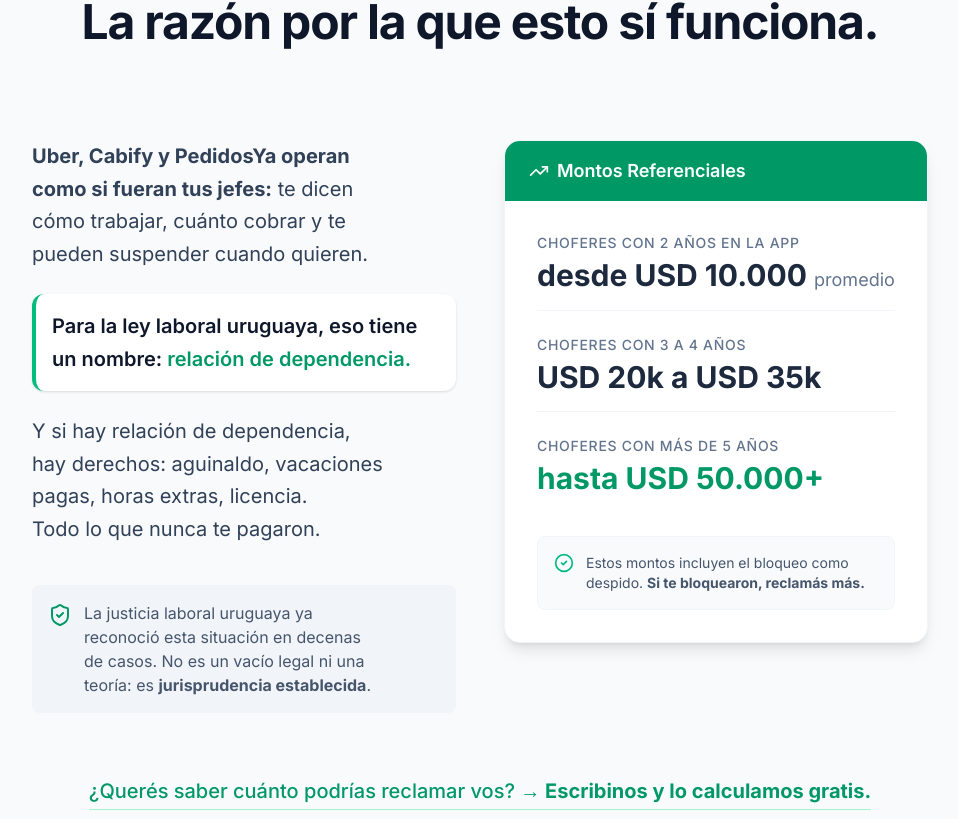
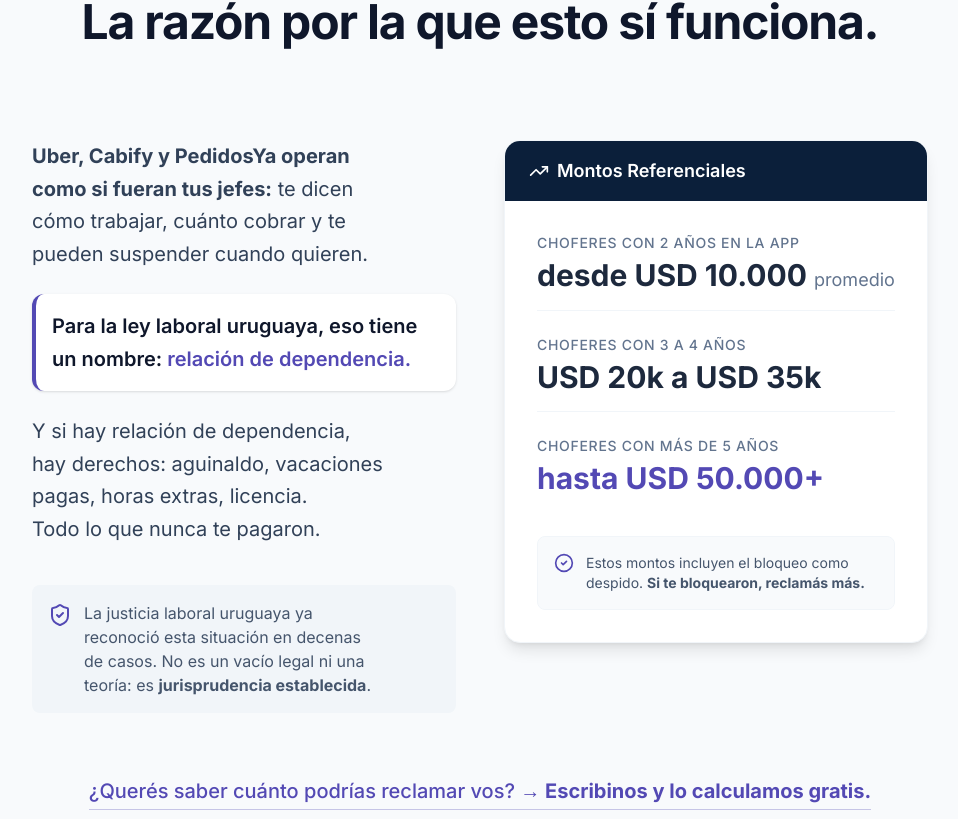
Before and after one commit to Crauseo26/laborait, a Next.js app: page / in a window 1280 px wide. Shown: the part 1541-2360 px from the top of the page, without its empty margins (160-1118 px from the left). Built offline with nearby package versions, Linux system fonts and the light colour scheme.

Commit message:
fix: purge all green visual accents to brand palette — only WhatsApp CTA remains green

```diff
--- a/src/components/sections/FAQSection.tsx
+++ b/src/components/sections/FAQSection.tsx
@@ -47,7 +47,7 @@ export function FAQSection() {
             </h3>
             <Link
               href="https://wa.me/message/XXXX"
-              className="group inline-flex items-center text-lg md:text-xl font-bold text-white transition duration-300 bg-emerald-600 hover:bg-emerald-700 px-6 md:px-8 py-4 rounded-xl shadow-md hover:shadow-lg text-center leading-snug"
+              className="group inline-flex items-center text-lg md:text-xl font-bold text-white transition duration-300 bg-primary-900 hover:bg-primary-800 px-6 md:px-8 py-4 rounded-xl shadow-md hover:shadow-lg text-center leading-snug"
             >
               → Escribinos por WhatsApp — sin formularios, sin turnos, sin compromiso.
             </Link>
--- a/src/components/sections/LegalArgumentSection.tsx
+++ b/src/components/sections/LegalArgumentSection.tsx
@@ -19,9 +19,9 @@ export function LegalArgumentSection() {
               <p>
                 <strong>Uber, Cabify y PedidosYa operan como si fueran tus jefes:</strong> te dicen cómo trabajar, cuánto cobrar y te pueden suspender cuando quieren.
               </p>
-              <div className="bg-white p-4 rounded-xl border-l-4 border-emerald-500 shadow-sm">
+              <div className="bg-white p-4 rounded-xl border-l-4 border-primary-800 shadow-sm">
                 <p className="font-semibold text-slate-900">
-                  Para la ley laboral uruguaya, eso tiene un nombre: <span className="text-emerald-600">relación de dependencia.</span>
+                  Para la ley laboral uruguaya, eso tiene un nombre: <span className="text-primary-800">relación de dependencia.</span>
                 </p>
               </div>
               <p>
@@ -29,7 +29,7 @@ export function LegalArgumentSection() {
               </p>
 
               <div className="flex items-start space-x-3 text-sm md:text-base bg-slate-100 p-4 rounded-lg mt-4 text-slate-600">
-                <svg className="w-6 h-6 text-emerald-600 flex-shrink-0 mt-0.5" xmlns="http://www.w3.org/2000/svg" width="24" height="24" viewBox="0 0 24 24" fill="none" stroke="currentColor" strokeWidth="2" strokeLinecap="round" strokeLinejoin="round"><path d="M20 13c0 5-3.5 7.5-7.66 8.95a1 1 0 0 1-.67-.01C7.5 20.5 4 18 4 13V6a1 1 0 0 1 1-1c2 0 4.5-1.2 6.24-2.72a1.17 1.17 0 0 1 1.52 0C14.51 3.81 17 5 19 5a1 1 0 0 1 1 1z"/><path d="m9 12 2 2 4-4"/></svg>
+                <svg className="w-6 h-6 text-primary-800 flex-shrink-0 mt-0.5" xmlns="http://www.w3.org/2000/svg" width="24" height="24" viewBox="0 0 24 24" fill="none" stroke="currentColor" strokeWidth="2" strokeLinecap="round" strokeLinejoin="round"><path d="M20 13c0 5-3.5 7.5-7.66 8.95a1 1 0 0 1-.67-.01C7.5 20.5 4 18 4 13V6a1 1 0 0 1 1-1c2 0 4.5-1.2 6.24-2.72a1.17 1.17 0 0 1 1.52 0C14.51 3.81 17 5 19 5a1 1 0 0 1 1 1z"/><path d="m9 12 2 2 4-4"/></svg>
                 <p>
                   La justicia laboral uruguaya ya reconoció esta situación en decenas de casos. No es un vacío legal ni una teoría: es <strong>jurisprudencia establecida</strong>.
                 </p>
@@ -38,7 +38,7 @@ export function LegalArgumentSection() {
 
             {/* Right Column: Amounts */}
             <div className="flex flex-col w-full bg-white rounded-2xl shadow-lg border border-slate-100 overflow-hidden transform transition duration-500 hover:shadow-xl">
-              <div className="bg-emerald-600 px-6 py-4 flex items-center justify-between text-white">
+              <div className="bg-primary-900 px-6 py-4 flex items-center justify-between text-white">
                 <h3 className="font-semibold text-lg flex items-center gap-2">
                   <svg className="w-5 h-5" xmlns="http://www.w3.org/2000/svg" width="24" height="24" viewBox="0 0 24 24" fill="none" stroke="currentColor" strokeWidth="2" strokeLinecap="round" strokeLinejoin="round"><polyline points="22 7 13.5 15.5 8.5 10.5 2 17"/><polyline points="16 7 22 7 22 13"/></svg>
                   Montos Referenciales
@@ -59,11 +59,11 @@ export function LegalArgumentSection() {
 
                 <div className="flex flex-col pb-2">
                   <span className="text-sm font-medium text-slate-500 uppercase tracking-wider mb-1">Choferes con más de 5 años</span>
-                  <span className="text-2xl md:text-3xl font-bold text-emerald-600">hasta USD 50.000+</span>
+                  <span className="text-2xl md:text-3xl font-bold text-primary-800">hasta USD 50.000+</span>
                 </div>
 
                 <div className="bg-slate-50 p-4 rounded-lg text-sm text-slate-600 border border-slate-100 flex items-start gap-3 mt-2">
-                  <svg className="w-5 h-5 text-emerald-500 flex-shrink-0" xmlns="http://www.w3.org/2000/svg" width="24" height="24" viewBox="0 0 24 24" fill="none" stroke="currentColor" strokeWidth="2" strokeLinecap="round" strokeLinejoin="round"><circle cx="12" cy="12" r="10"/><path d="m9 12 2 2 4-4"/></svg>
+                  <svg className="w-5 h-5 text-primary-800 flex-shrink-0" xmlns="http://www.w3.org/2000/svg" width="24" height="24" viewBox="0 0 24 24" fill="none" stroke="currentColor" strokeWidth="2" strokeLinecap="round" strokeLinejoin="round"><circle cx="12" cy="12" r="10"/><path d="m9 12 2 2 4-4"/></svg>
                   <p>Estos montos incluyen el bloqueo como despido. <strong>Si te bloquearon, reclamás más.</strong></p>
                 </div>
 
@@ -74,10 +74,10 @@ export function LegalArgumentSection() {
           {/* Secondary CTA */}
           <div className="mt-16 text-center">
             <Link
-              href="https://wa.me/message/XXXX" // TODO: Add real WhatsApp link or use the global CTA trigger
-              className="group inline-flex items-center text-lg md:text-xl font-medium text-emerald-600 hover:text-emerald-700 transition duration-300"
+              href="https://wa.me/message/XXXX"
+              className="group inline-flex items-center text-lg md:text-xl font-medium text-primary-800 hover:text-primary-900 transition duration-300"
             >
-              <span className="border-b border-emerald-200 group-hover:border-emerald-600 pb-1 transition duration-300">
+              <span className="border-b border-primary-800/30 group-hover:border-primary-800 pb-1 transition duration-300">
                 ¿Querés saber cuánto podrías reclamar vos? <span className="font-bold">→ Escribinos y lo calculamos gratis.</span>
               </span>
             </Link>
--- a/src/components/sections/SocialProofSection.tsx
+++ b/src/components/sections/SocialProofSection.tsx
@@ -102,7 +102,7 @@ export function SocialProofSection() {
           </p>
           <Link
             href="https://wa.me/message/XXXX"
-            className="group inline-flex items-center text-lg md:text-xl font-bold text-secondary-base hover:text-white transition duration-300 bg-primary-800/50 hover:bg-primary-800 border border-primary-700 hover:border-secondary-base px-6 py-4 rounded-xl"
+            className="group inline-flex items-center text-lg md:text-xl font-bold text-primary-600 hover:text-white transition duration-300 bg-primary-800/50 hover:bg-primary-800 border border-primary-800 hover:border-primary-600 px-6 py-4 rounded-xl"
           >
             → Escribinos por WhatsApp y evaluamos tu situación sin compromiso.
           </Link>
```
Also changed, not shown: src/components/sections/AuthoritySection.tsx (+5 -5 lines).
